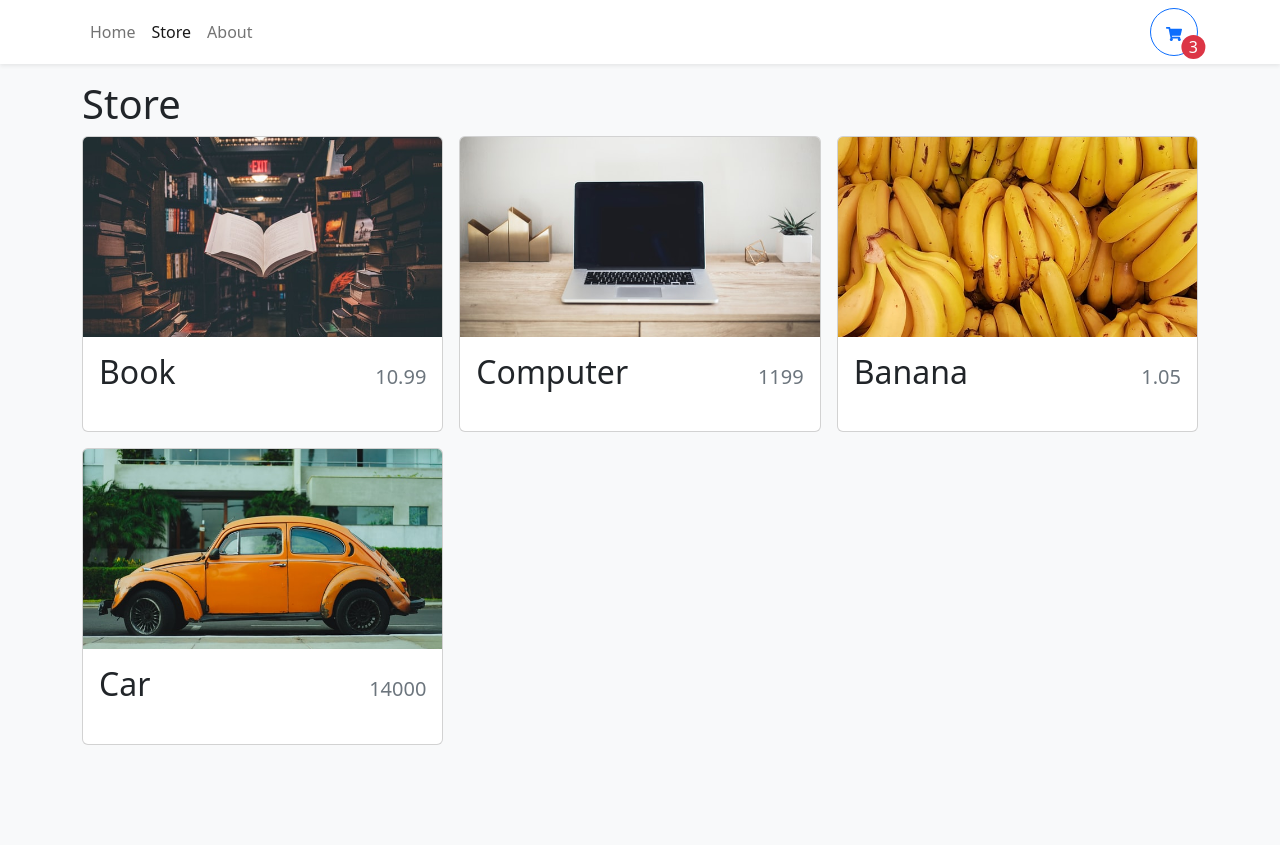
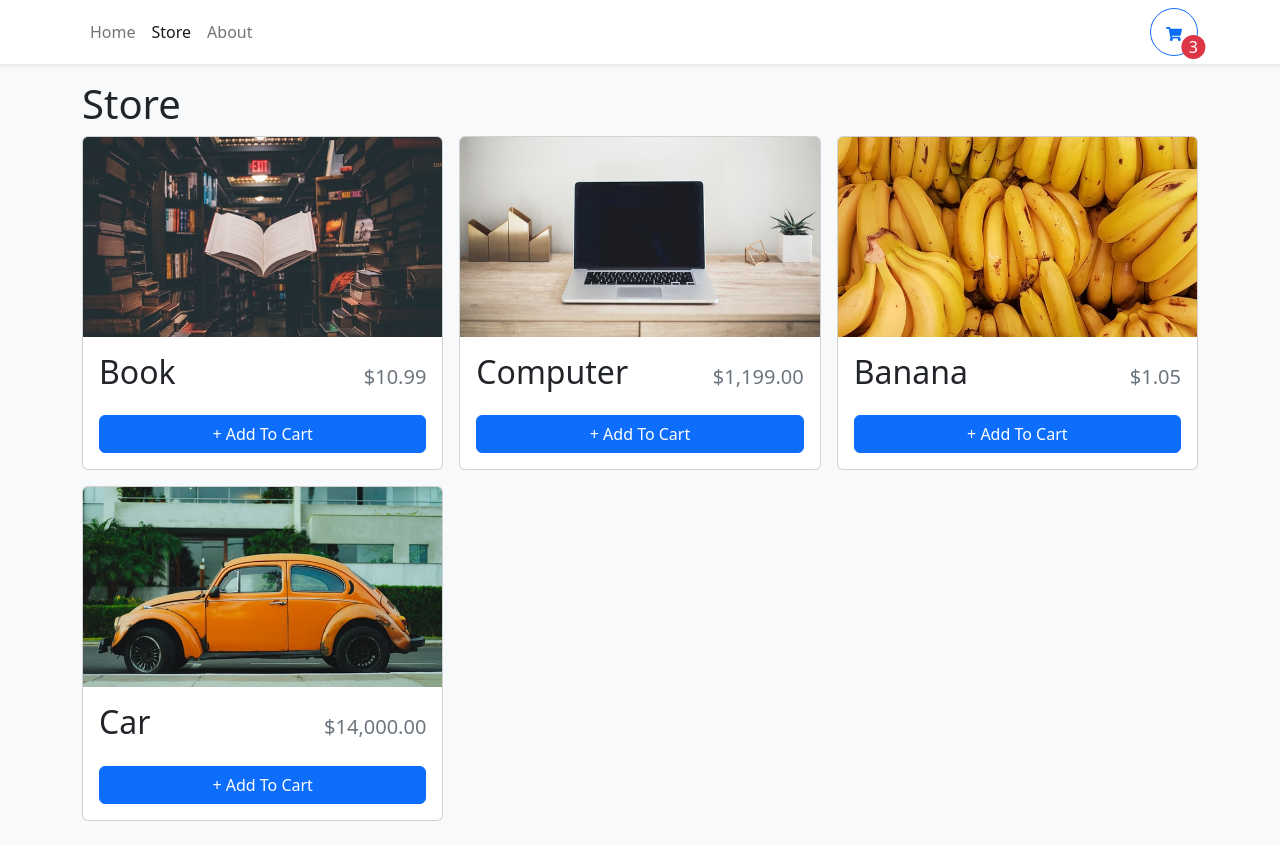
Before and after one commit to robbyevans/shopping-cart, a React (Vite) app: page /store in a window 1280 px wide. Before the commit the page ends 800 px from the top, so only its background shows below. Built offline with nearby package versions, Linux system fonts and the light colour scheme.

Commit message:
updated cart

```diff
--- a/src/App.tsx
+++ b/src/App.tsx
@@ -5,12 +5,13 @@ import Home from "./pages/Home";
 import Store from "./pages/Store";
 import About from "./pages/About";
 import Navbar from "./components/Navbar";
+import { ShoppingCartProvider } from "./context/ShoppingCartContext";
 
 interface AppProps {}
 
 const App: FC<AppProps> = ({}) => {
   return(
-    <>
+    <ShoppingCartProvider>
     <Navbar/>
   <Container className="mb-4">
     <Routes>
@@ -19,7 +20,7 @@ const App: FC<AppProps> = ({}) => {
       <Route path="/about" element={<About/>}/>
     </Routes>
   </Container>
-  </>);
+  </ShoppingCartProvider>);
 };
 
 export default App;
--- a/src/components/StoreItem.tsx
+++ b/src/components/StoreItem.tsx
@@ -1,5 +1,6 @@
 import React, { FC } from "react";
-import { Card } from "react-bootstrap";
+import { Button, Card } from "react-bootstrap";
+import { formatCurrency } from "../utilities/FormatCurrency";
 
 interface StoreItemProps {
   id:number;
@@ -9,13 +10,29 @@ interface StoreItemProps {
 }
 
 const StoreItem: FC<StoreItemProps> = ({id,name,price,imgUrl}) => {
-  return <Card>
+
+  const quantity=0;
+  return <Card className="h-100">
     <Card.Img variant="top" src={imgUrl} height='200px' style={{objectFit:'cover'}}/>
     <Card.Body className="d-flex flex-column">
       <Card.Title className="d-flex justify-content-between align-items-baseline mb-4">
         <span className="fs-2" >{name}</span>
-        <span className="ms-2 text-muted" >{price}</span>
+        <span className="ms-2 text-muted" >{formatCurrency(price)}</span>
       </Card.Title>
+      <div className="mt-auto">
+        {quantity ===0?(
+          <Button className="w-100">+ Add To Cart</Button>
+        ):(
+          <div className="d-flex align-items-center flex-column" style={{gap:'.5rem'}}>
+            <div className="d-flex align-items-center justify-content-center">
+              <Button>-</Button>
+              <div><span className="fs-3">{quantity}</span> in cart</div>
+              <Button>+</Button>
+            </div>
+            <Button variant="danger" size="sm">Remove</Button>
+          </div>
+        )}
+      </div>
     </Card.Body>
   </Card>;
 };
--- /dev/null
+++ b/src/context/ShoppingCartContext.tsx
@@ -0,0 +1,20 @@
+import { createContext,ReactNode, useContext } from "react";
+
+type ShoppingCartProviderProps={
+  children:ReactNode;
+}
+type ShoppingCartContext={
+  getItemQuantity:(id:number)=>number
+  increaseCartQuantity:(id:number)=>void
+  decreaseCartQuantity:(id:number)=>void
+  removeFromCart:(id:number)=>void
+}
+const ShoppingCartContext= createContext({})
+
+export function useShoppingCart(){
+  return useContext(ShoppingCartContext)
+}
+
+export function ShoppingCartProvider({children}:ShoppingCartProviderProps){
+  return <ShoppingCartContext.Provider value={{}}>{children}</ShoppingCartContext.Provider>
+}
--- a/src/pages/Store.tsx
+++ b/src/pages/Store.tsx
@@ -11,7 +11,9 @@ const Store: FC<StoreProps> = ({}) => {
       <h1>Store</h1>
       <Row md={2} xs={1} lg={3} className="g-3">
         {storeItems.map((items) => (
-          <Col key={items.id}><StoreItem{...items}/></Col>
+          <Col key={items.id}>
+            <StoreItem {...items} />
+          </Col>
         ))}
       </Row>
     </>
--- a/src/utilities/FormatCurrency.tsx
+++ b/src/utilities/FormatCurrency.tsx
@@ -1,13 +1,8 @@
-import React, { FC } from "react";
-const CURRENCY_FORMATTER = new Intl.NumberFormat(undefined,{currency:'USD',style:'currency'})
+const CURRENCY_FORMATTER = new Intl.NumberFormat(undefined, {
+  currency: "USD",
+  style: "currency",
+})
 
-interface FormatCurrencyProps {
-  number:number;
+export function formatCurrency(number: number) {
+  return CURRENCY_FORMATTER.format(number)
 }
-
-const formatCurrency: FC<FormatCurrencyProps> = ({number}) => {
-
-  return CURRENCY_FORMATTER.format(number)
-};
-
-export default formatCurrency;
```
